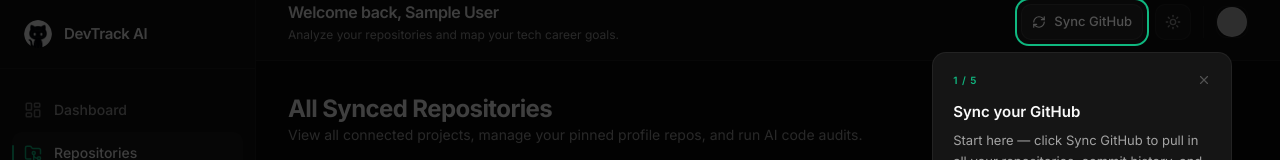
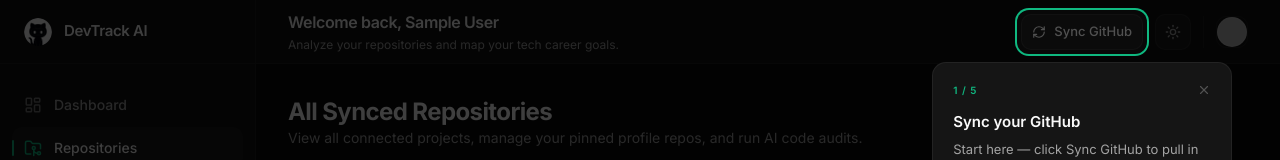
Before and after one commit to kanishksharma04/devtrack-Ai, a Next.js app: page /dashboard/repos in a window 1280 px wide. Shown: the top 160 px of the page. Built offline with nearby package versions, Linux system fonts and the light colour scheme; no server answers; the database is empty; sample sign-in values are in the browser's storage.

Commit message:
fix: align sidebar and navbar headers to shared 64px height

```diff
--- a/components/dashboard/navbar.tsx
+++ b/components/dashboard/navbar.tsx
@@ -52,7 +52,7 @@
     : "DEV";
 
   return (
-    <header className="flex items-center justify-between px-4 md:px-8 py-4 border-b border-border bg-sidebar sticky top-0 z-50 shrink-0 pt-safe">
+    <header className="flex items-center justify-between px-4 md:px-8 min-h-16 border-b border-border bg-sidebar sticky top-0 z-50 shrink-0 pt-safe">
       <div className="flex items-center gap-3 min-w-0 flex-1">
         <button
           onClick={onMenuClick}
--- a/components/dashboard/sidebar.tsx
+++ b/components/dashboard/sidebar.tsx
@@ -37,7 +37,7 @@
         className
       )}
     >
-      <div className="flex items-center gap-3 px-6 py-5 border-b border-border">
+      <div className="flex items-center gap-3 px-6 h-16 border-b border-border">
         <Image src="/DevTrackAI_logo.png" alt="DevTrack AI" width={28} height={28} className="rounded-full object-cover" />
         <span className="flex-1 text-[15px] font-semibold tracking-tight">
           DevTrack AI
```
